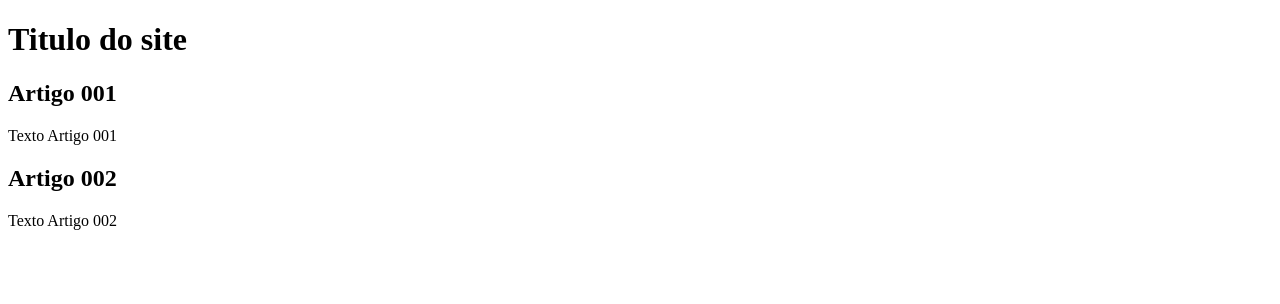
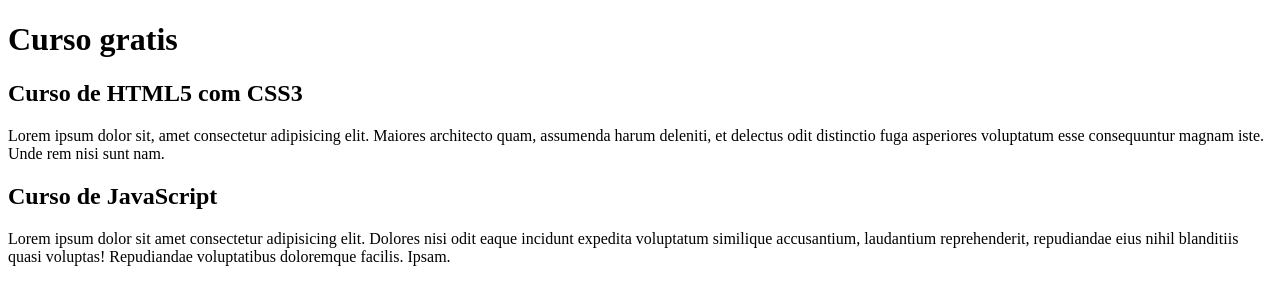
Before and after one commit to tulianelima/projeto-site, a plain HTML site: page index.html in a window 1280 px wide. Drawn offline with Linux system fonts and the light colour scheme.

Commit message:
comecei a escrever o conteudo

```diff
--- a/index.html
+++ b/index.html
@@ -8,15 +8,16 @@
 <body>
     <main>
         <header>
-            <h1> Titulo do site</h1>
+            <h1> Curso gratis</h1>
         </header>
         <article>
-             <h2> Artigo 001</h2>
-             <p> Texto Artigo 001 </p>
+             <h2> Curso de HTML5 com CSS3</h2>
+             <p> Lorem ipsum dolor sit, amet consectetur adipisicing elit. Maiores architecto quam, assumenda harum deleniti, et delectus odit distinctio fuga asperiores voluptatum esse consequuntur magnam iste. Unde rem nisi sunt nam. </p>
         </article>
         <article>
-            <h2>Artigo 002</h2>
-            <p> Texto Artigo 002</p>
+            <h2>Curso de JavaScript</h2>
+            <p> Lorem ipsum dolor sit amet consectetur adipisicing elit. Dolores nisi odit eaque incidunt expedita voluptatum similique accusantium, laudantium reprehenderit, repudiandae eius nihil blanditiis quasi voluptas! Repudiandae voluptatibus doloremque facilis. Ipsam.
+            </p>
         </article>
     </main>
 </body>
```
